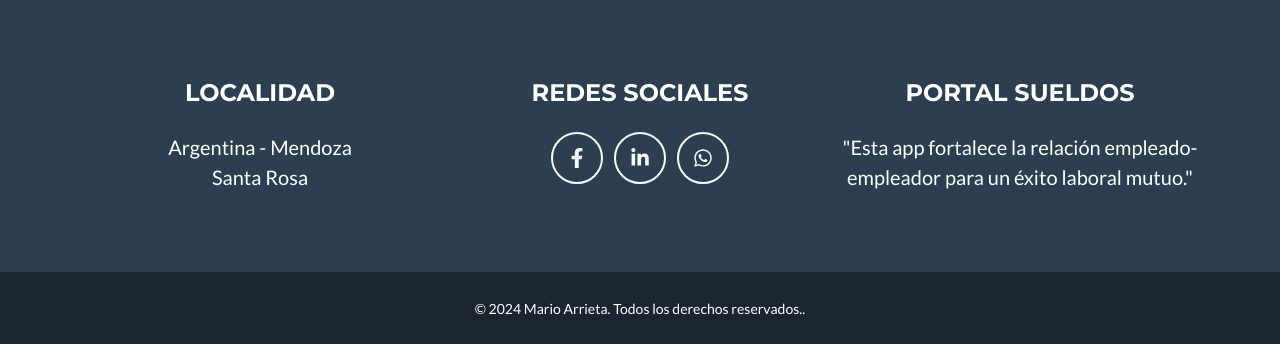
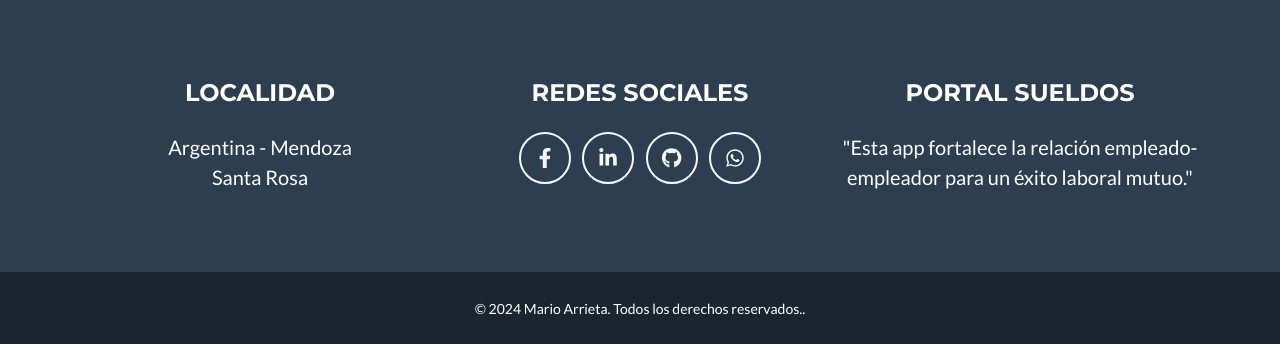
Before and after one commit to MarioArrieta/marioarrieta-appSueldos, a Django app: page / in a window 1280 px wide. Shown: the part 2079-2423 px from the top of the page. Run offline with Django 5.2, Linux system fonts and the light colour scheme; some libraries are stand-ins or nearby versions.

Commit message:
Add link GitHub

```diff
--- a/project/core/templates/core/base.html
+++ b/project/core/templates/core/base.html
@@ -83,7 +83,9 @@
                         <h4 class="text-uppercase mb-4">Redes Sociales</h4>
                         <a class="btn btn-outline-light btn-social mx-1" href="https://www.facebook.com/mario.arrieta.330467" target="_blank"><i class="fab fa-fw fa-facebook-f"></i></a>
                         <a class="btn btn-outline-light btn-social mx-1" href="https://www.linkedin.com/in/mario-alberto-arrieta-038153252/" target="_blank"><i class="fab fa-fw fa-linkedin-in"></i></a>
+                        <a class="btn btn-outline-light btn-social mx-1" href="https://github.com/MarioArrieta" target="_blank"><i class="fab fa-github"></i></a>
                         <a class="btn btn-outline-light btn-social mx-1" href="https://api.whatsapp.com/send?phone=2612467511" target="_blank"><i class="fab fa-fw fa-whatsapp"></i></a>
+
                     </div>
                     <!-- Footer About Text-->
                     <div class="col-lg-4">
```
